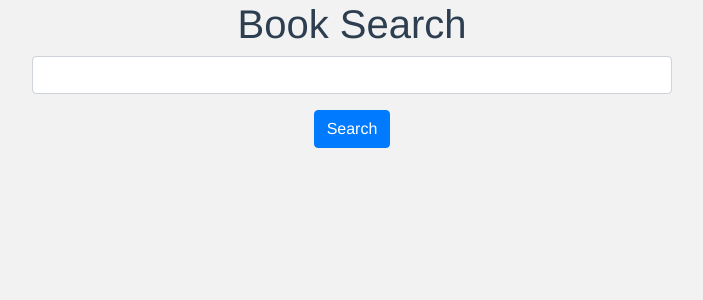
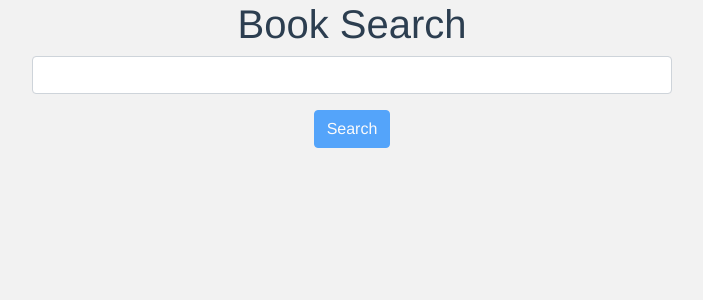
Before and after one commit to rapulu/bookthopia, a Vue app: page / in a window 1280 px wide. Shown: the top 300 px of the page, without its empty margins (288-991 px from the left). Built offline with nearby package versions, Linux system fonts and the light colour scheme.

Commit message:
added button disability

```diff
--- a/package.json
+++ b/package.json
@@ -7,7 +7,7 @@
     "serve": "vue-cli-service serve",
     "build": "vue-cli-service build",
     "lint": "vue-cli-service lint",
-    "deploy": "gh-pages -d dist"
+    "deploy": "npm run build && gh-pages -d dist"
   },
   "dependencies": {
     "axios": "^0.18.0",
--- a/src/components/Search.vue
+++ b/src/components/Search.vue
@@ -9,11 +9,11 @@
                  class="form-control"
                  id="SearchInput">
         </div>
-        <button type="submit" class="btn btn-primary">Search</button>
+        <button type="submit" class="btn btn-primary" :disabled="isDisabled">Search</button>
       </form>
     </div>
     <div class="container">
-      <div class="row">
+      <div class="row" v-if="isApiCall">
         <SearchResults v-for="item in items" :item="item"/>
       </div>
     </div>
@@ -29,7 +29,12 @@ export default {
       form:{
         search:''
       },
-      items: ''
+
+      items: '',
+
+      isApiCall: false,
+
+      isLoading: false
     }
   },
 
@@ -37,11 +42,17 @@ export default {
     search(){
       this.$axios.get(`/volumes?q=`+this.form.search)
       .then((response) => {
+        this.isApiCall = true;
         this.items = response.data.items
         console.log(response.data.items)
       }).catch(e => {
         console.log(e)
       })
+    }
+  },
+  computed:{
+    isDisabled() {
+      return this.form.search.length > 0 ? false : true;
     }
   },
   //Import child component
```
